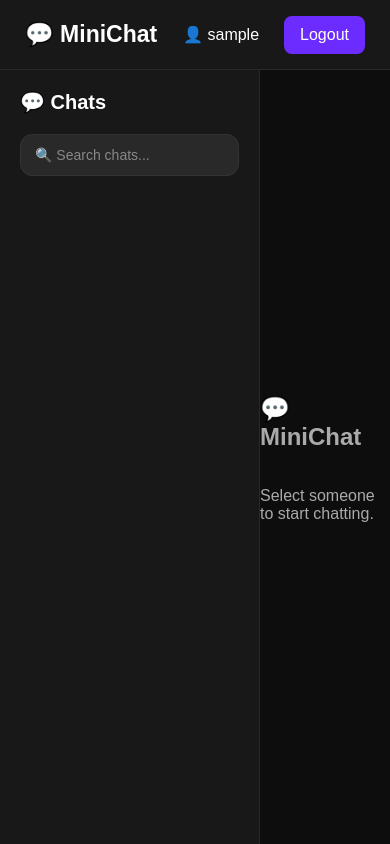
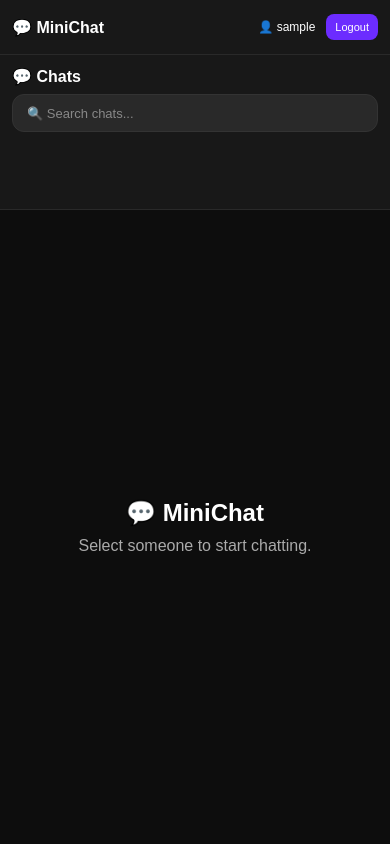
Before and after one commit to joaosocratei-prog/phpcrud, a PHP site: page /chat.php in a window 390 px wide. Run offline with PHP 8.4, Linux system fonts and the light colour scheme; the visitor is signed in with stand-in values (Sample User, id 1); data that the repository does not hold is empty.

Commit message:
Refactor CSS and update user chat link
Refactor CSS styles for better organization and responsiveness. Update links in user chat section.

```diff
--- a/chat.php
+++ b/chat.php
@@ -53,51 +53,23 @@ if (isset($_GET['user'])) {
 
 <style>
 
-/* =========================
-   GENERAL
-========================= */
-.search-box {
-    margin-bottom: 15px;
-}
-
-.search-box input {
-    width: 100%;
-    height: 42px;
-
-    padding: 0 14px;
-
-    border: 1px solid #333;
-    outline: none;
-
-    border-radius: 12px;
-
-    background: #292929;
-    color: white;
-
-    font-size: 14px;
-
-    transition: 0.2s;
-}
-
-.search-box input::placeholder {
-    color: #888;
-}
-
-.search-box input:focus {
-    border-color: #6c2cff;
-    box-shadow: 0 0 8px rgba(108, 44, 255, 0.5);
-}
-
-.user-chat {
-    transition: 0.2s;
-}
+/* =========================================
+   RESET
+========================================= */
 
 * {
     box-sizing: border-box;
+    margin: 0;
+    padding: 0;
+}
+
+html,
+body {
+    width: 100%;
+    height: 100%;
 }
 
 body {
-    margin: 0;
     background: #0d0d0d;
     color: white;
     font-family: Arial, sans-serif;
@@ -105,36 +77,34 @@ body {
 }
 
 
-/* =========================
-   APP
-========================= */
+/* =========================================
+   MAIN APP
+========================================= */
 
 .chat-app {
-
+    width: 100%;
     height: 100vh;
 
     display: grid;
 
-    grid-template-columns: 260px 1fr;
-
-    grid-template-rows: 70px 1fr;
+    grid-template-columns: 260px minmax(0, 1fr);
+    grid-template-rows: 70px minmax(0, 1fr);
 }
 
 
-/* =========================
+/* =========================================
    HEADER
-========================= */
+========================================= */
 
 header {
+    grid-column: 1 / 3;
 
-    grid-column: 1 / 3;
+    height: 70px;
 
     background: #181818;
 
     display: flex;
-
     align-items: center;
-
     justify-content: space-between;
 
     padding: 0 25px;
@@ -142,37 +112,35 @@ header {
     border-bottom: 1px solid #292929;
 }
 
-
 .logo {
-
     display: flex;
-
     align-items: center;
 
     gap: 10px;
 
     font-size: 23px;
+    font-weight: bold;
 
-    font-weight: bold;
+    white-space: nowrap;
 }
 
-
 .profile {
-
     display: flex;
-
     align-items: center;
 
     gap: 10px;
 
     font-size: 16px;
+
+    min-width: 0;
 }
 
+.profile a {
+    white-space: nowrap;
+}
 
 .profile img {
-
     width: 40px;
-
     height: 40px;
 
     border-radius: 50%;
@@ -180,9 +148,7 @@ header {
     object-fit: cover;
 }
 
-
 .logout {
-
     margin-left: 15px;
 
     padding: 10px 16px;
@@ -198,21 +164,18 @@ header {
     transition: 0.2s;
 }
 
-
 .logout:hover {
-
     background: #8147ff;
 
     transform: translateY(-2px);
 }
 
 
-/* =========================
+/* =========================================
    SIDEBAR
-========================= */
+========================================= */
 
 aside {
-
     background: #181818;
 
     padding: 20px;
@@ -220,18 +183,66 @@ aside {
     border-right: 1px solid #292929;
 
     overflow-y: auto;
+
+    min-width: 0;
 }
 
-
 aside h3 {
-
-    margin-top: 0;
+    margin-bottom: 15px;
 
     font-size: 20px;
 }
 
 
+/* =========================================
+   SEARCH
+========================================= */
+
+.search-box {
+    width: 100%;
+
+    margin-bottom: 15px;
+}
+
+.search-box input {
+    width: 100%;
+    height: 42px;
+
+    padding: 0 14px;
+
+    border: 1px solid #333;
+
+    outline: none;
+
+    border-radius: 12px;
+
+    background: #292929;
+
+    color: white;
+
+    font-size: 14px;
+
+    transition: 0.2s;
+}
+
+.search-box input::placeholder {
+    color: #888;
+}
+
+.search-box input:focus {
+    border-color: #6c2cff;
+
+    box-shadow:
+        0 0 8px rgba(108, 44, 255, 0.5);
+}
+
+
+/* =========================================
+   USERS
+========================================= */
+
 .user-chat {
+    width: 100%;
 
     padding: 12px;
 
@@ -242,51 +253,84 @@ aside h3 {
     transition: 0.2s;
 }
 
-
 .user-chat:hover {
-
     background: #292929;
 }
 
+.user-chat a {
+    width: 100%;
 
-.user-chat a {
+    display: flex;
+    align-items: center;
+
+    gap: 8px;
 
     color: #a970ff;
 
     text-decoration: none;
 
     font-size: 16px;
+
+    min-width: 0;
+}
+
+.username {
+    overflow: hidden;
+
+    text-overflow: ellipsis;
+
+    white-space: nowrap;
+
+    flex: 1;
+}
+
+.notification {
+    min-width: 22px;
+    height: 22px;
+
+    display: flex;
+    align-items: center;
+    justify-content: center;
+
+    background: #6c2cff;
+
+    color: white;
+
+    border-radius: 50%;
+
+    font-size: 11px;
+
+    padding: 0 5px;
 }
 
 
-/* =========================
+/* =========================================
    MAIN CHAT
-========================= */
+========================================= */
 
 main {
-
     background: #0d0d0d;
 
-    height: calc(100vh - 70px);
+    height: 100%;
+
+    min-width: 0;
+    min-height: 0;
 
     display: flex;
 
     flex-direction: column;
-
-    min-width: 0;
 }
 
 
-
-/* =========================
-   SELECTED USER
-========================= */
+/* =========================================
+   CHAT HEADER
+========================================= */
 
 .chat-header {
-
-    height: 60px;
+    width: 100%;
 
     min-height: 60px;
+    height: 60px;
 
     background: #151515;
 
@@ -301,28 +345,37 @@ main {
     font-size: 18px;
 
     font-weight: bold;
+
+    gap: 8px;
+
+    overflow: hidden;
 }
 
-
 .chat-header small {
-
-    margin-left: 10px;
+    margin-left: 5px;
 
     color: #55e68a;
 
     font-size: 13px;
+
+    white-space: nowrap;
 }
 
 
-/* =========================
-   MESSAGES
-========================= */
+/* =========================================
+   MESSAGES AREA
+========================================= */
 
 .messages {
+    width: 100%;
 
     flex: 1;
 
+    min-height: 0;
+
     overflow-y: auto;
+
+    overflow-x: hidden;
 
     padding: 25px;
 
@@ -336,12 +389,11 @@ main {
 }
 
 
-/* =========================
+/* =========================================
    MESSAGE
-========================= */
+========================================= */
 
 .message {
-
     max-width: 65%;
 
     width: fit-content;
@@ -351,11 +403,11 @@ main {
     border-radius: 16px;
 
     word-wrap: break-word;
+
+    overflow-wrap: anywhere;
 }
 
-
 .message small {
-
     display: block;
 
     font-size: 11px;
@@ -365,19 +417,17 @@ main {
     opacity: 0.75;
 }
 
-
 .message p {
-
     margin: 0;
 
     font-size: 15px;
 
     line-height: 1.4;
+
+    overflow-wrap: anywhere;
 }
 
-
 .message span {
-
     display: block;
 
     margin-top: 5px;
@@ -388,12 +438,11 @@ main {
 }
 
 
-/* =========================
-   RECEIVED
-========================= */
+/* =========================================
+   RECEIVED MESSAGE
+========================================= */
 
 .received {
-
     align-self: flex-start;
 
     background: #292929;
@@ -402,12 +451,11 @@ main {
 }
 
 
-/* =========================
-   SENT
-========================= */
+/* =========================================
+   SENT MESSAGE
+========================================= */
 
 .sent {
-
     align-self: flex-end;
 
     background: #6c2cff;
@@ -416,15 +464,18 @@ main {
 }
 
 
-/* =========================
+/* =========================================
    MESSAGE FORM
-========================= */
+========================================= */
 
 .message-form {
-
     width: 100%;
 
+    min-height: 78px;
+
     display: flex;
+
+    align-items: center;
 
     gap: 10px;
 
@@ -435,10 +486,10 @@ main {
     border-top: 1px solid #292929;
 }
 
+.message-form input {
+    flex: 1;
 
-.message-form input {
-
-    flex: 1;
+    min-width: 0;
 
     height: 48px;
 
@@ -457,17 +508,14 @@ main {
     font-size: 15px;
 }
 
-
 .message-form input::placeholder {
-
     color: #999;
 }
 
-
 .message-form button {
+    flex-shrink: 0;
 
     width: 50px;
-
     height: 48px;
 
     border: none;
@@ -485,50 +533,20 @@ main {
     transition: 0.2s;
 }
 
-
 .message-form button:hover {
-
     transform: scale(1.08);
 
     background: #8147ff;
 }
 
 
-/* =========================
-   SCROLLBAR
-========================= */
-
-.messages::-webkit-scrollbar {
-
-    width: 7px;
-}
-
-
-.messages::-webkit-scrollbar-track {
-
-    background: #111;
-}
-
-
-.messages::-webkit-scrollbar-thumb {
-
-    background: #444;
-
-    border-radius: 10px;
-}
-
-
-.messages::-webkit-scrollbar-thumb:hover {
-
-    background: #6c2cff;
-}
-
-
-/* =========================
+/* =========================================
    WELCOME
-========================= */
+========================================= */
 
 .welcome {
+    width: 100%;
+    height: 100%;
 
     display: flex;
 
@@ -538,9 +556,360 @@ main {
 
     align-items: center;
 
-    height: 100%;
+    text-align: center;
+
+    padding: 20px;
 
     color: #aaa;
+}
+
+.welcome h2 {
+    margin-bottom: 10px;
+
+    color: white;
+}
+
+
+/* =========================================
+   SCROLLBAR
+========================================= */
+
+.messages::-webkit-scrollbar,
+aside::-webkit-scrollbar {
+    width: 7px;
+}
+
+.messages::-webkit-scrollbar-track,
+aside::-webkit-scrollbar-track {
+    background: #111;
+}
+
+.messages::-webkit-scrollbar-thumb,
+aside::-webkit-scrollbar-thumb {
+    background: #444;
+
+    border-radius: 10px;
+}
+
+.messages::-webkit-scrollbar-thumb:hover,
+aside::-webkit-scrollbar-thumb:hover {
+    background: #6c2cff;
+}
+
+
+/* =========================================
+   TABLET
+========================================= */
+
+@media (max-width: 900px) {
+
+    .chat-app {
+        grid-template-columns: 220px minmax(0, 1fr);
+    }
+
+    aside {
+        padding: 15px;
+    }
+
+    header {
+        padding: 0 18px;
+    }
+
+    .message {
+        max-width: 75%;
+    }
+
+}
+
+
+/* =========================================
+   PHONE
+========================================= */
+
+@media (max-width: 700px) {
+
+    body {
+        overflow: hidden;
+    }
+
+    .chat-app {
+        display: flex;
+
+        flex-direction: column;
+
+        width: 100%;
+        height: 100dvh;
+    }
+
+
+    /* HEADER */
+
+    header {
+        width: 100%;
+
+        height: 60px;
+        min-height: 60px;
+
+        padding: 0 12px;
+    }
+
+    .logo {
+        font-size: 18px;
+    }
+
+    .profile {
+        font-size: 13px;
+
+        gap: 6px;
+    }
+
+    .profile img {
+        width: 34px;
+        height: 34px;
+    }
+
+    .logout {
+        margin-left: 5px;
+
+        padding: 8px 10px;
+
+        font-size: 12px;
+    }
+
+
+    /* SIDEBAR */
+
+    aside {
+        width: 100%;
+
+        height: 180px;
+        min-height: 180px;
+
+        padding: 12px;
+
+        border-right: none;
+
+        border-bottom: 1px solid #292929;
+
+        overflow-y: auto;
+    }
+
+    aside h3 {
+        font-size: 17px;
+
+        margin-bottom: 8px;
+    }
+
+    .search-box {
+        margin-bottom: 8px;
+    }
+
+    .search-box input {
+        height: 38px;
+
+        font-size: 13px;
+    }
+
+    .user-chat {
+        padding: 9px;
+
+        margin: 3px 0;
+    }
+
+    .user-chat a {
+        font-size: 14px;
+    }
+
+
+    /* MAIN */
+
+    main {
+        width: 100%;
+
+        flex: 1;
+
+        min-height: 0;
+
+        height: auto;
+    }
+
+
+    /* CHAT HEADER */
+
+    .chat-header {
+        height: 52px;
+        min-height: 52px;
+
+        padding: 0 12px;
+
+        font-size: 16px;
+    }
+
+    .chat-header small {
+        font-size: 11px;
+    }
+
+
+    /* MESSAGES */
+
+    .messages {
+        padding: 12px;
+
+        gap: 8px;
+    }
+
+    .message {
+        max-width: 88%;
+
+        padding: 9px 12px;
+
+        border-radius: 15px;
+    }
+
+    .message p {
+        font-size: 14px;
+
+        line-height: 1.35;
+    }
+
+    .message small {
+        font-size: 10px;
+    }
+
+    .message span {
+        font-size: 9px;
+    }
+
+
+    /* FORM */
+
+    .message-form {
+        min-height: 65px;
+
+        padding: 8px 10px;
+
+        gap: 7px;
+    }
+
+    .message-form input {
+        height: 44px;
+
+        font-size: 14px;
+
+        padding: 0 14px;
+    }
+
+    .message-form button {
+        width: 44px;
+        height: 44px;
+
+        font-size: 18px;
+    }
+
+}
+
+
+/* =========================================
+   SMALL PHONE
+========================================= */
+
+@media (max-width: 480px) {
+
+    header {
+        height: 55px;
+        min-height: 55px;
+    }
+
+    .logo {
+        font-size: 16px;
+    }
+
+    .profile {
+        font-size: 12px;
+    }
+
+    .profile img {
+        width: 30px;
+        height: 30px;
+    }
+
+    .logout {
+        padding: 7px 9px;
+
+        font-size: 11px;
+    }
+
+    aside {
+        height: 155px;
+        min-height: 155px;
+    }
+
+    aside h3 {
+        font-size: 16px;
+    }
+
+    .user-chat a {
+        font-size: 13px;
+    }
+
+    .chat-header {
+        height: 50px;
+        min-height: 50px;
+
+        font-size: 15px;
+    }
+
+    .messages {
+        padding: 9px;
+    }
+
+    .message {
+        max-width: 92%;
+    }
+
+    .message-form {
+        min-height: 60px;
+
+        padding: 7px;
+    }
+
+    .message-form input {
+        height: 42px;
+
+        font-size: 13px;
+    }
+
+    .message-form button {
+        width: 42px;
+        height: 42px;
+    }
+
+}
+
+
+/* =========================================
+   VERY SMALL PHONE
+========================================= */
+
+@media (max-width: 360px) {
+
+    .profile a:first-child {
+        display: none;
+    }
+
+    .logo {
+        font-size: 15px;
+    }
+
+    aside {
+        height: 140px;
+        min-height: 140px;
+    }
+
+    .message {
+        max-width: 95%;
+    }
+
 }
 
 </style>
@@ -639,7 +1008,7 @@ main {
                 data-username="<?php echo strtolower(htmlspecialchars($user['username'])); ?>"
             >
 
-                <a href="chat.php?user=<?php echo $other_id; ?>">
+                <a href="abc.php?user=<?php echo $other_id; ?>">
 
                     <span class="online">🟢</span>
 
```
